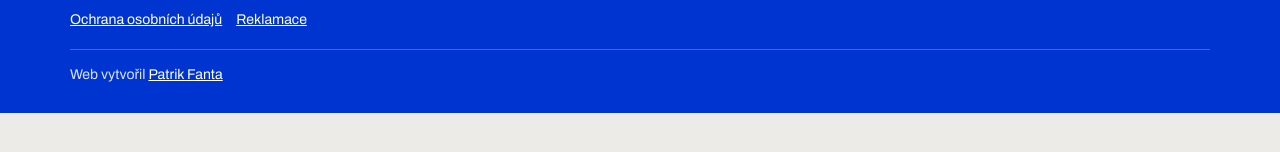
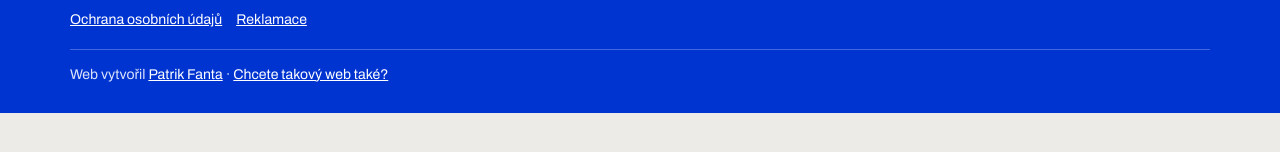
Before and after one commit to patrikfanta-cze/stavivamach-web, a plain HTML site: page 404.html in a window 1280 px wide. Shown: the part 560-712 px from the top of the page. Drawn offline with Linux system fonts and the light colour scheme.

Commit message:
Patička: výzva Chcete takový web také? s odkazem a sledováním ref
Co-Authored-By: Claude Sonnet 5.5 <noreply@anthropic.com>

```diff
--- a/404.html
+++ b/404.html
@@ -43,7 +43,7 @@
     <img class="foot__logo" src="img/logo-bile.svg" alt="Staviva MACH" width="180" height="48">
     <p>© <span id="rok">2026</span> <strong>Staviva MACH s.r.o.</strong> · IČ 25041177 · DIČ CZ25041177 · Václava Řezáče 76, Miřetice u Klášterce nad Ohří, 431 51 Klášterec nad Ohří<br>Společnost je zapsána v obchodním rejstříku vedeném Krajským soudem v Ústí nad Labem, oddíl C, vložka 14338.</p>
     <p class="foot__links"><a href="ochrana-osobnich-udaju.html">Ochrana osobních údajů</a><a href="reklamace.html">Reklamace</a></p>
-    <p class="foot__made">Web vytvořil <a href="https://patrikfanta.cz/" target="_blank" rel="noopener">Patrik Fanta</a></p>
+    <p class="foot__made">Web vytvořil <a href="https://patrikfanta.cz/?ref=stavivamach" target="_blank" rel="noopener">Patrik Fanta</a> · <a href="https://patrikfanta.cz/?ref=stavivamach" target="_blank" rel="noopener">Chcete takový web také?</a></p>
   </div>
 </footer>
 
```
Also changed, not shown: index.html (+1 -1 lines), ochrana-osobnich-udaju.html (+1 -1 lines), reklamace.html (+1 -1 lines).
